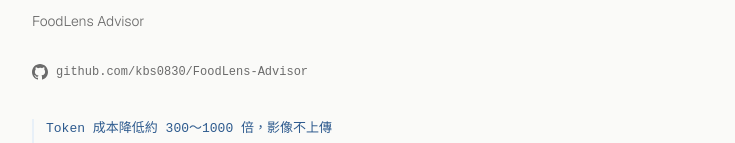
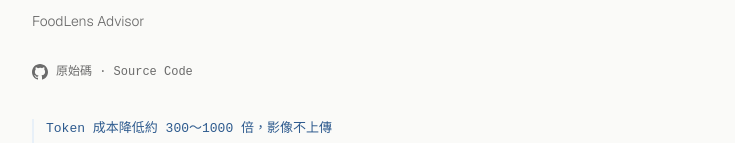
Before and after one commit to kbs0830/kbs0830_web, a Next.js app: page /projects/foodlens-advisor in a window 1280 px wide. Shown: the part 218-361 px from the top of the page, without its empty margins (272-1007 px from the left). Built offline with nearby package versions, Linux system fonts and the light colour scheme.

Commit message:
fix: 專案詳細頁 GitHub 連結不再顯示完整 repo 路徑文字
避免尚未改名的 repo 名稱（含識別資訊）透過連結文字外洩，改用通用的
「原始碼 · Source Code」標籤；同步記錄 TODO 進度與 runner 監控空缺待辦。

```diff
--- a/src/app/projects/[slug]/page.tsx
+++ b/src/app/projects/[slug]/page.tsx
@@ -101,7 +101,7 @@ export default async function ProjectDetailPage({ params }: ProjectPageProps) {
               style={{ fontFamily: "var(--font-mono)" }}
             >
               <GitHubIcon />
-              {project.github.replace("https://", "")}
+              原始碼 · Source Code
             </a>
           </div>
         )}
```
Also changed, not shown: 1 other file (tests, documents, lock files or other folders).
